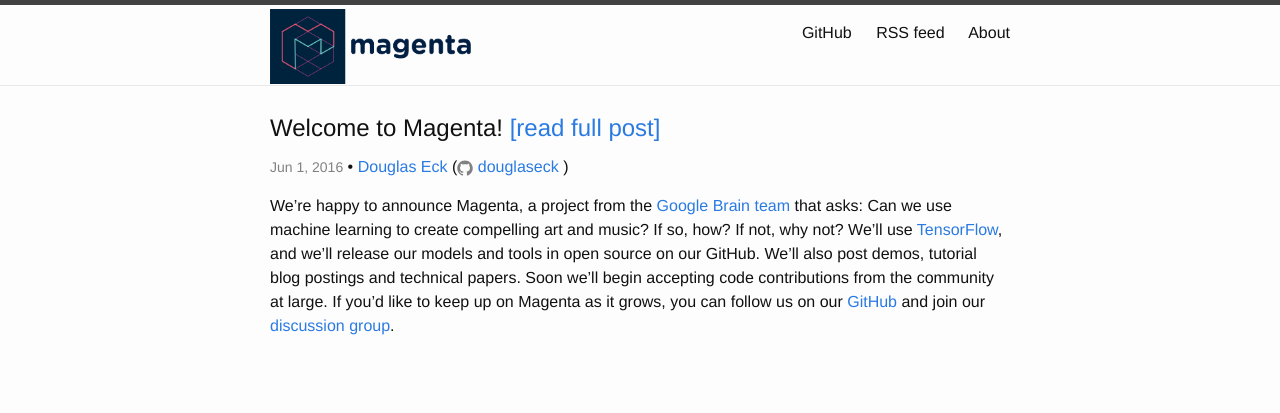
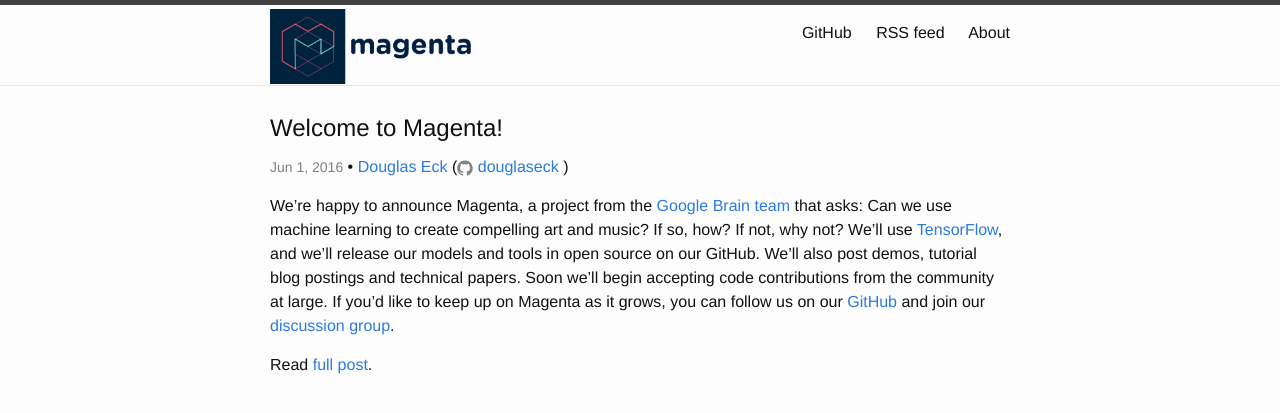
Before and after one commit to magenta/magenta, a Jekyll site: the page built from index.html, in a window 1280 px wide. Shown: the top 413 px of the page. Built offline with Jekyll 4.4.1, drawn with Linux system fonts in a browser that asks for light colours; the list of posts is cut into pages by our own code.

Commit message:
Move text Read Full Post down and make it smaller.

```diff
--- a/index.html
+++ b/index.html
@@ -10,7 +10,7 @@
       {% assign author = site.authors[post.author] %}
       <li>
         <h2>
-          <span class="post-link">{{ post.title }} <a class="post-full-link" href="{{ post.url | prepend: site.baseurl }}">[read full post]</a></span>
+          <span class="post-link">{{ post.title }}</span>
         </h2>
         <span class="post-meta">{{ post.date | date: "%b %-d, %Y" }}</span>
        {% if author %} •
@@ -24,6 +24,7 @@
          {% endif %}
         {% endif %}
         {{ post.excerpt }}
+        Read <a class="post-full-link" href="{{ post.url | prepend: site.baseurl }}">full post</a>.
       </li>
     {% endfor %}
   </ul>
```
